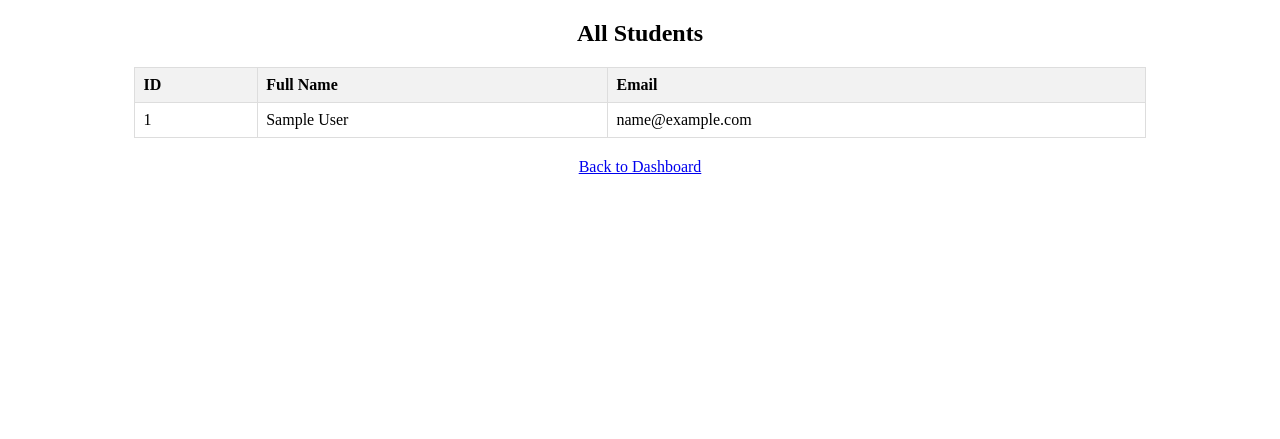
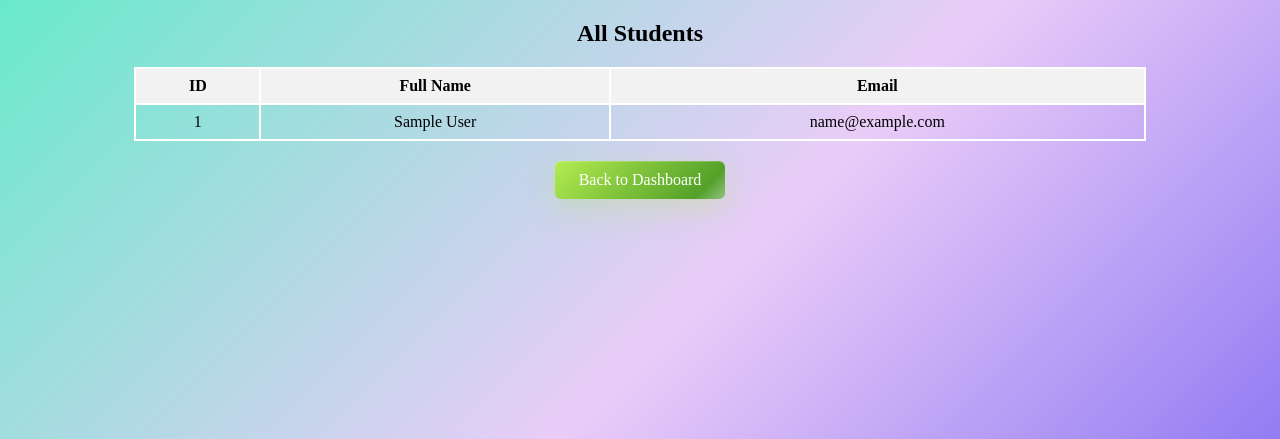
Before and after one commit to Ghanashyamgudela/Student-Leave-Management-System, a Flask app: template templates/admin_students.html in a window 1280 px wide. Shown: the top 439 px of the page. Run offline with Flask 3, Linux system fonts and the light colour scheme; the template is opened without the code that fills it: most values are stand-ins (such as "Sample title", 1, 10 or a date in 2020); some libraries are stand-ins or nearby versions.

Commit message:
Update admin_students.html

```diff
--- a/templates/admin_students.html
+++ b/templates/admin_students.html
@@ -3,10 +3,52 @@
 <head>
     <title>All Students</title>
     <style>
+        body{
+background-image: linear-gradient(-225deg, #69EACB 0%, #EACCF8 48%, #6654F1 100%);        background-repeat: no-repeat;
+            background-position: center;
+            background-attachment: fixed;
+
+        }
         table { border-collapse: collapse; width: 80%; margin: auto; }
-        th, td { border: 1px solid #ddd; padding: 8px; text-align: left; }
+        th, td { border: 2px solid white; padding: 8px; text-align: center; }
         th { background-color: #f2f2f2; }
         h2 { text-align: center; }
+        .shine-button {
+            position: relative;
+            overflow: hidden !important;
+            display: inline-block;
+            vertical-align: middle;
+            border-radius: 12px;
+            padding: 8px 24px;
+            min-width: 120px;
+            text-align: center;
+        }
+        .shine-button::before {
+            content: '';
+            position: absolute;
+            height: 250%;
+            width: 40px;
+            top: 0;
+            left: -60px;
+            background: linear-gradient(90deg, transparent, rgba(255,255,255,0.4), transparent);
+            transform: rotate(45deg) translateY(-35%);
+            animation: shine 3s ease infinite;
+            pointer-events: none;
+            border-radius: 12px;
+        }
+        @keyframes shine {
+            0% { left: -80px; }
+            40%,100% { left: calc(100% + 20px); }
+        }
+        .button-lime {
+            background: linear-gradient(135deg, #b4ec51 0%, #429321 100%);
+            color: #fff;
+            box-shadow: 0 10px 30px rgba(180,236,81,0.3), inset 0 1px 0 rgba(255,255,255,0.2);
+        }
+        .button-lime:hover {
+            transform: translateY(-3px);
+            box-shadow: 0 15px 40px rgba(180,236,81,0.5), inset 0 1px 0 rgba(255,255,255,0.3);
+        }
     </style>
 </head>
 <body>
@@ -26,7 +68,7 @@
         {% endfor %}
     </table>
     <div style="text-align:center; margin-top:20px;">
-        <a href="{{ url_for('admin_dashboard') }}">Back to Dashboard</a>
+        <a href="{{ url_for('admin_dashboard') }}" class="shine-button button-lime" style="padding: 10px 24px; border-radius: 6px; text-decoration: none;">Back to Dashboard</a>
     </div>
 </body>
 </html>
```
